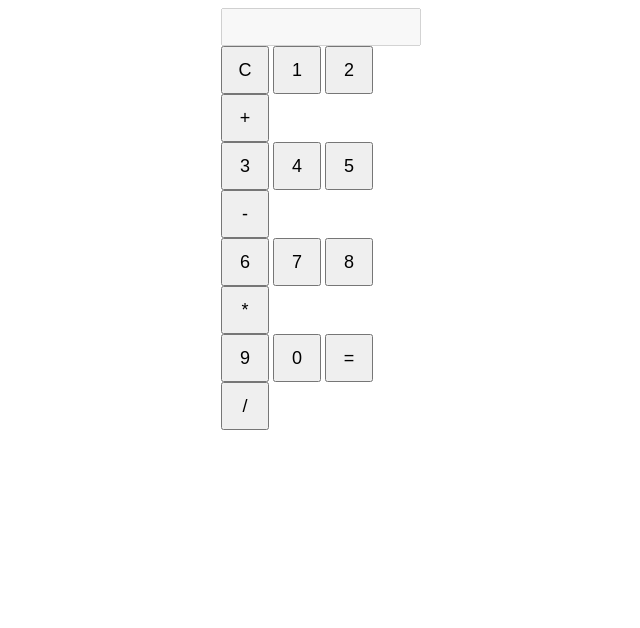
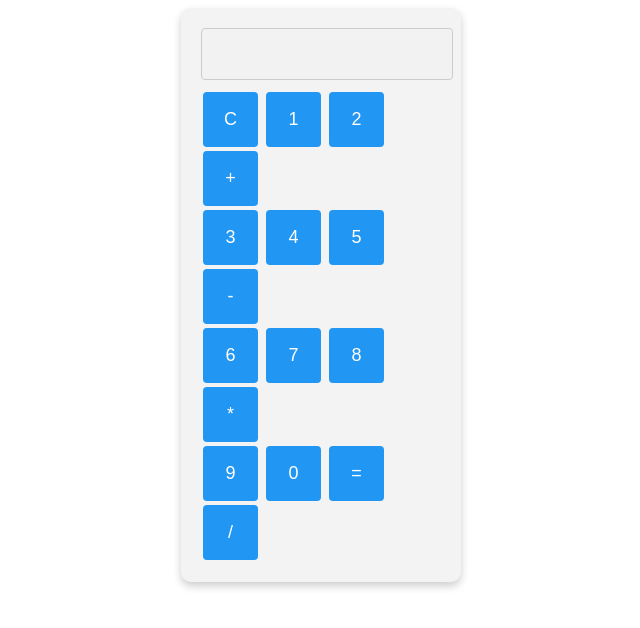
Before and after one commit to pururastar/JavaScript-Projects, a plain HTML site: page Basic JavaScript Projects/HTML Calculator Assignment/HTML Calculator Assignment.html in a window 1280 px wide. Shown: the whole page, without its empty margins (319-959 px from the left). Drawn offline with Linux system fonts and the light colour scheme; files whose address does not match are found by name.

Commit message:
CSS Calculator Assignment

```diff
--- /dev/null
+++ b/Basic JavaScript Projects/HTML Calculator Assignment/CSS/main.css
@@ -0,0 +1,56 @@
+/* Calculator container */
+#calculator {
+    width: 240px;
+    margin: auto;
+    padding: 20px;
+    border-radius: 10px;
+    background-color: #f3f3f3;
+    box-shadow: 0 4px 8px 0 rgba(0, 0, 0, 0.2);
+}
+
+/* Display */
+#display {
+    width: 100%;
+    height: 40px;
+    font-size: 24px;
+    padding: 5px;
+    margin-bottom: 10px;
+    border: 1px solid #ccc;
+    border-radius: 4px;
+    text-align: right;
+}
+
+/* Buttons */
+button {
+    width: 55px;
+    height: 55px;
+    font-size: 18px;
+    margin: 2px;
+    cursor: pointer;
+    border: none;
+    border-radius: 4px;
+    background-color: #2196F3;
+    color: white;
+}
+
+button:hover {
+    background-color: #0d8bf2;
+}
+
+/* Operation buttons */
+button[data-type='operation'] {
+    background-color: #FF5722;
+}
+
+button[data-type='operation']:hover {
+    background-color: #e64a19;
+}
+
+/* Equals button */
+button[data-type='equals'] {
+    background-color: #4CAF50;
+}
+
+button[data-type='equals']:hover {
+    background-color: #45a049;
+}
--- a/Basic JavaScript Projects/HTML Calculator Assignment/HTML Calculator Assignment.html
+++ b/Basic JavaScript Projects/HTML Calculator Assignment/HTML Calculator Assignment.html
@@ -18,6 +18,7 @@
             font-size: 24px;
         }
     </style>
+	<link rel="stylesheet" type="text/css" href="D:\Users\Rodrigo\Desktop\WEBDEVELOPER\JavaScript-Projects\Basic JavaScript Projects\HTML Calculator Assignment\CSS\main.css">
 </head>
 <body>
     <div id="calculator">
```
